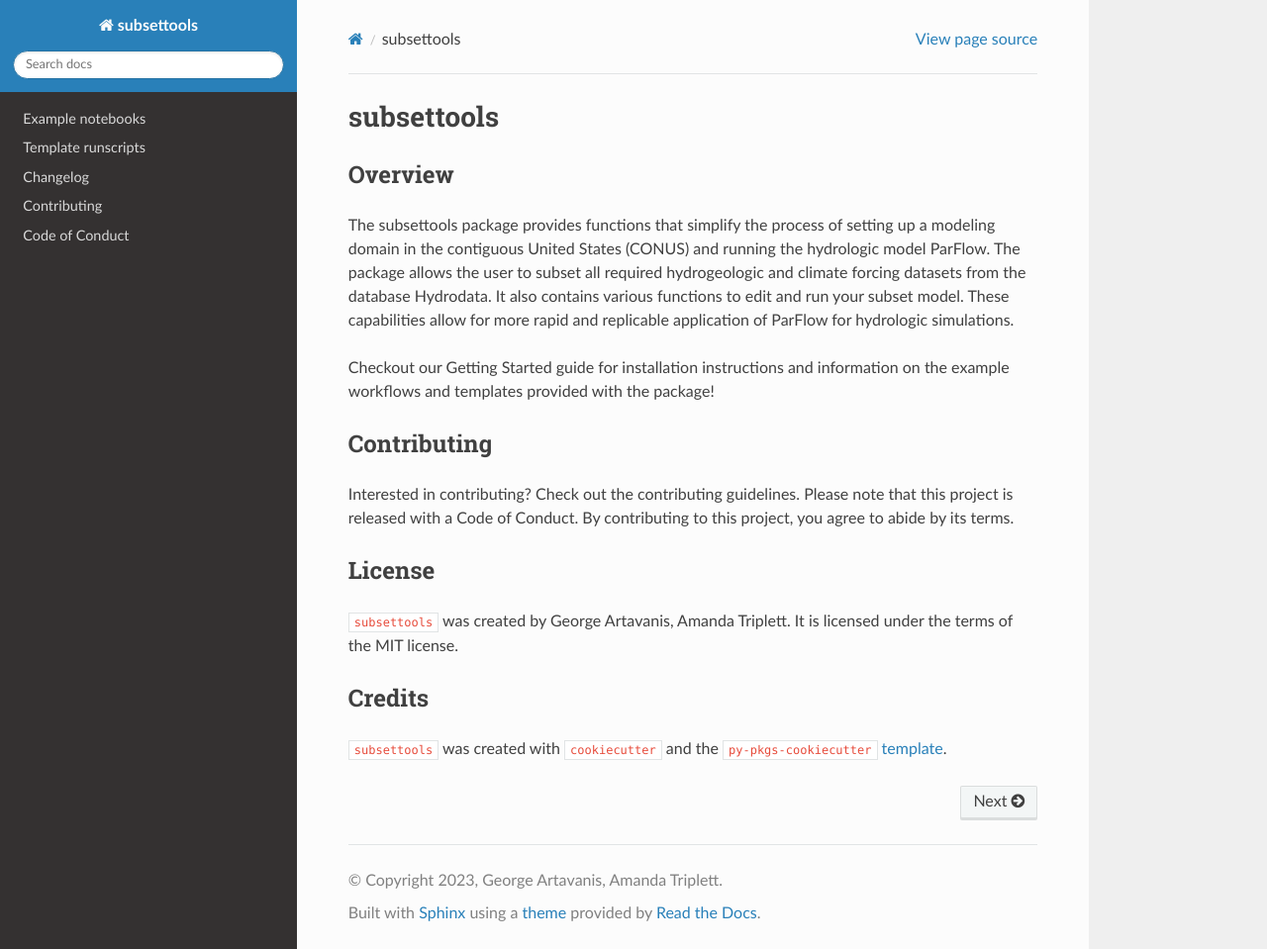
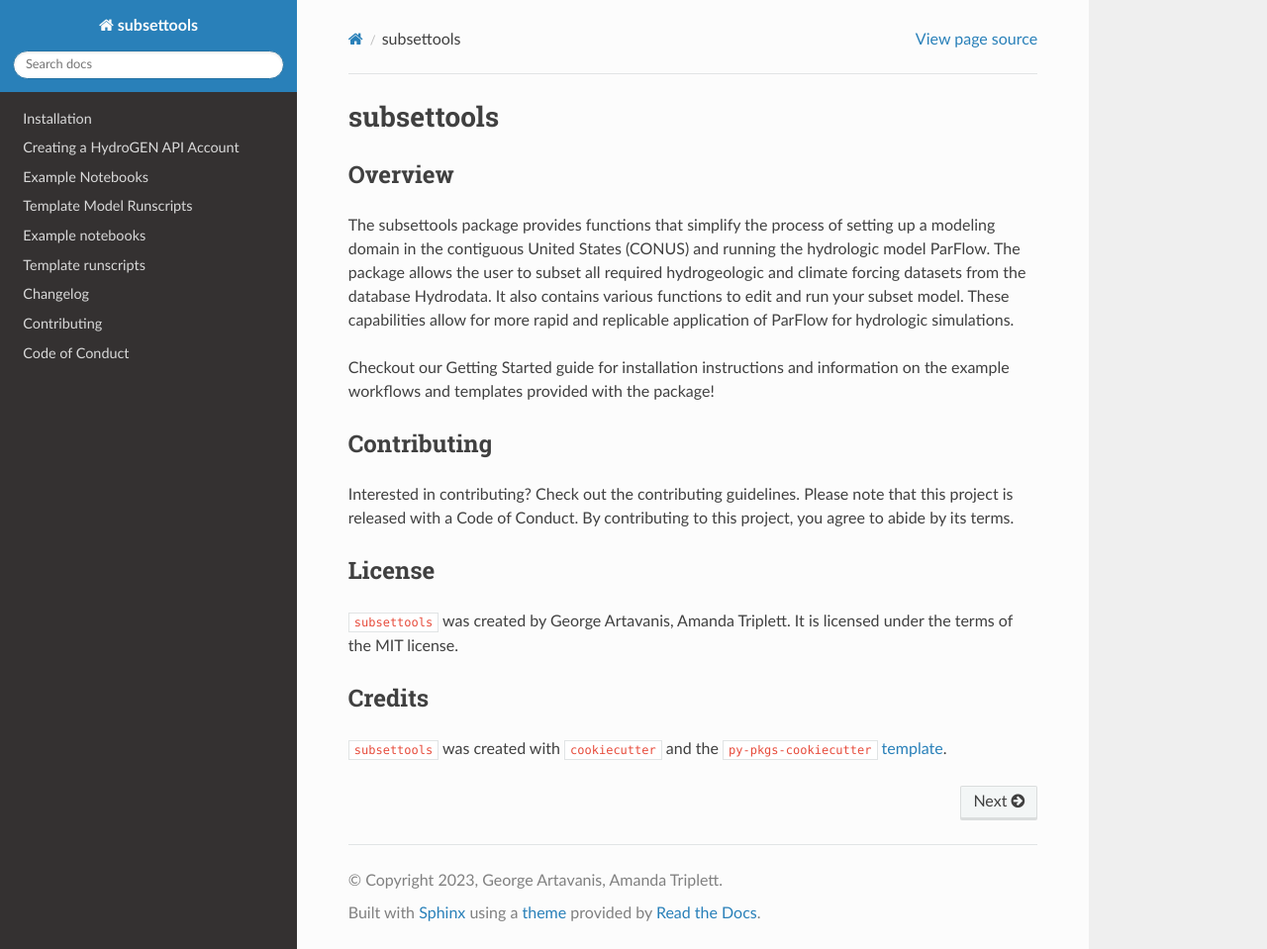
Before and after one commit to hydroframe/subsettools, a Sphinx documentation site: the page built from docs/index.md, in a window 1280 px wide and 959 px high. Shown: the whole window at 99% size. Built offline with Sphinx 7.4.7 and the Read the Docs theme 2.0.0, drawn with Linux system fonts in a browser that asks for light colours; pages that are not in the unit, such as notebooks, are missing from menus; part of the change alters nothing that is shown.

```diff
--- a/docs/index.md
+++ b/docs/index.md
@@ -23,6 +23,7 @@ Interested in contributing? Check out the contributing guidelines. Please note t
 :maxdepth: 2
 :hidden:
 
+getting_started.md
 example_notebooks/example_notebooks.md
 template_runscripts.md
 autoapi/index
```
